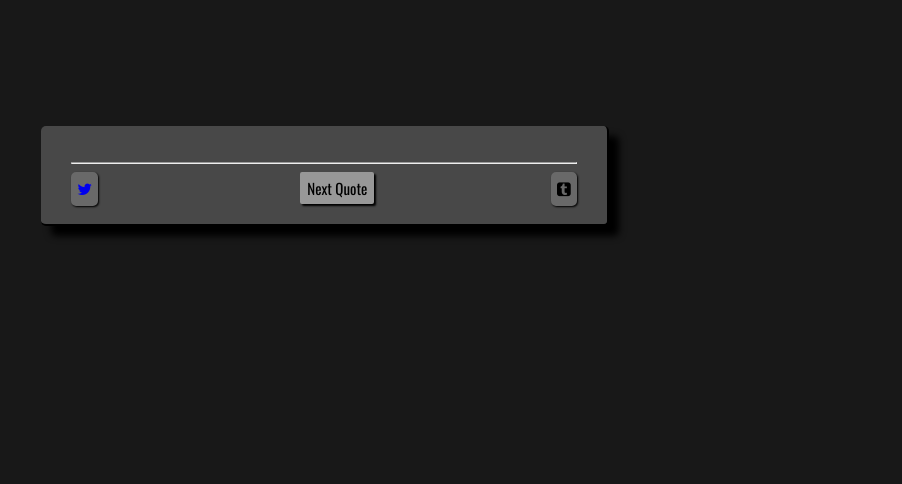
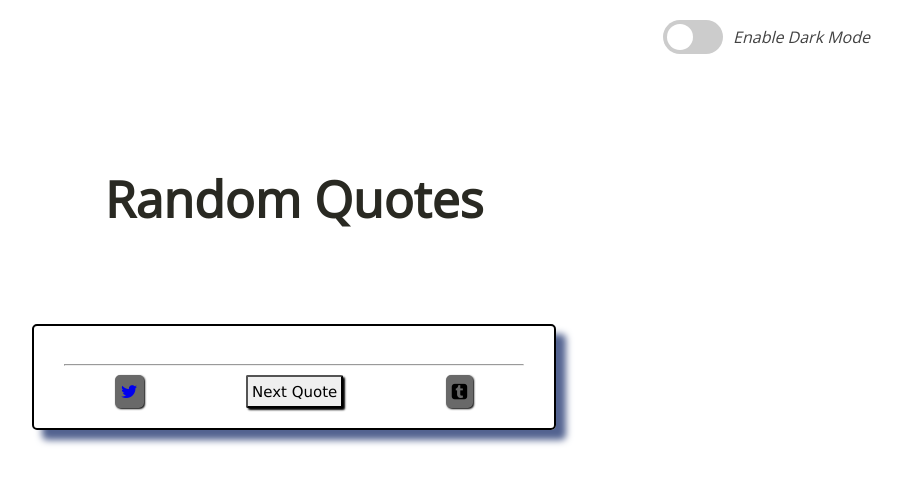
Before and after one commit to Mianto/Random-Quotes, a plain HTML site: page index.html in a window 1280 px wide. Shown: the whole page, without its empty margins (346-1248 px from the left). Drawn offline with nearby package versions, Linux system fonts and the light colour scheme; no server answers.

Commit message:
dark mode added and generator fixed

```diff
--- a/index.html
+++ b/index.html
@@ -9,15 +9,31 @@
     <script src="https://ajax.aspnetcdn.com/ajax/jQuery/jquery-3.2.1.min.js"></script>
 </head>
 <body>
-    <div id = "container">
-        <div id = "quote"></div>
-        <p class = "author"></p>
-        <hr/>
-        <button id = "next" onclick="">Next Quote</button>
+    <nav>
+        <div class="theme-switch-wrapper">
+             <label class="theme-switch" for="checkbox">
+          <input type="checkbox" id="checkbox" />
+          <div class="slider round"></div>
+        </label>
+          <em>Enable Dark Mode</em>
+        </div>
+
+    </nav>
 
 
-        <a class="twitter-share share" href="#"><i class="fa fa-twitter"></i></a>
-        <a class="tumblr-share share" href="#" target="_blank"><i class = "fa fa-tumblr-square"></i></a>
+
+    <div id="App">
+        <h1>Random Quotes</h1>
+        <div id = "container">
+            <div id = "quote"></div>
+            <p class = "author"></p>
+            <hr/>
+            <div class="lower">
+                <a class="twitter-share share" href="#"><i class="fa fa-twitter"></i></a>
+                <button id = "next" onclick="">Next Quote</button>
+                <a class="tumblr-share share" href="#" target="_blank"><i class = "fa fa-tumblr-square"></i></a>
+            </div>
+        </div>
     </div>
 
     <script type="text/javascript" src="index.js"></script>
--- a/index.js
+++ b/index.js
@@ -4,13 +4,10 @@ $(document).ready(function() {
 });
 function updateQuote(){
   $.ajax({
-      url: "https://andruxnet-random-famous-quotes.p.mashape.com?cat=famous",
+    url: "http://quotes.stormconsultancy.co.uk/random.json",
     method: "GET",
     dataType: "json",
     error: function(err) { alert(err); },
-      beforeSend: function(xhr){
-        xhr.setRequestHeader("X-Mashape-Authorization", "k41RJAjbdZmshe5gUSx4NwHMoYkap1SKYa9jsnjJ2hKtqiQcnt");
-      }
     }).done(function(data){
       $("#quote").text(data.quote);
       $(".author").text("- " + data.author);
@@ -18,3 +15,26 @@ $(document).ready(function() {
       $('.tumblr-share').attr('href', 'https://www.tumblr.com/widgets/share/tool?posttype=quote&tags=quotes&caption='+encodeURIComponent(data.quote)+'&content=' + encodeURIComponent(data.author)+'&canonicalUrl=https%3A%2F%2Fwww.tumblr.com%2Fbuttons&shareSource=tumblr_share_button');
     })
 }
+
+const toggleSwitch = document.querySelector('.theme-switch input[type="checkbox"]');
+const currentTheme = localStorage.getItem('theme');
+
+if (currentTheme) {
+    document.documentElement.setAttribute('data-theme', currentTheme);
+
+    if (currentTheme === 'dark') {
+        toggleSwitch.checked = true;
+    }
+}
+
+function switchTheme(e) {
+    if (e.target.checked) {
+        document.documentElement.setAttribute('data-theme', 'dark');
+        localStorage.setItem('theme', 'dark');
+    }
+    else {        document.documentElement.setAttribute('data-theme', 'light');
+          localStorage.setItem('theme', 'light');
+    }
+}
+
+toggleSwitch.addEventListener('change', switchTheme, false);
--- a/style.css
+++ b/style.css
@@ -1,34 +1,53 @@
 @import url('https://fonts.googleapis.com/css?family=Open+Sans|Oswald');
+
+:root {
+  --primary-color: #302AE6;
+  --secondary-color: #536390;
+  --font-color: #424242;
+  --bg-color: #fff;
+  --heading-color: #292922;
+}
+
+[data-theme="dark"] {
+  --primary-color: #9A97F3;
+  --secondary-color: #818cab;
+  --font-color: #e1e1ff;
+  --bg-color: #161625;
+  --heading-color: #818cab;
+}
+
 #container{
-  background-color:#484848;
+  /* background-color:#484848; */
   width:40%;
-  margin-left:30%;
-  margin-top:10%;
+  font-family: 'Lucida Sans', 'Lucida Sans Regular', 'Lucida Grande', 'Lucida Sans Unicode', Geneva, Verdana, sans-serif;
+  margin-top: 5%;
   padding: 20px 30px;
-  border-right:2px solid black;
-  border-bottom:2px solid black;
+  border:2px solid black;
   border-radius:5px;
-  box-shadow:10px 10px 7px ;
+  box-shadow:10px 10px 7px var(--secondary-color);
 }
 .author{
   text-align: right;
 }
 
 #next{
-  margin-left: 40%;
-  background-color: #989898;
-  border:3px solid #989898;
+  /* background-color: #989898;
+  border:3px solid #989898; */
   border-radius: 2px;
   padding: 2px 4px 2px 4px;
   font-size: 15px;
   box-shadow: 2px 2px 2px;
-  font-family: 'Oswald', sans-serif;
+  font-family: 'Lucida Sans', 'Lucida Sans Regular', 'Lucida Grande', 'Lucida Sans Unicode', Geneva, Verdana, sans-serif;
+  cursor: pointer;
 }
-.twitter-share{
-  float: left;
+
+.lower {
+  display: flex;
+  flex-direction: row;
+  justify-content: space-around;
 }
+
 .tumblr-share{
-  float: right;
   color: black;
 }
 .share{
@@ -39,6 +58,97 @@
   text-decoration: none;
 }
 body{
-  background-color:#181818;
-  font-family: 'Open Sans', sans-serif;;
+  background-color: var(--bg-color);
+  color: var(--font-color);
+  font-family: 'Open Sans', sans-serif;
+  max-width: 90%;
+  margin: 0 auto;
+  font-size: calc(1rem + 0.25vh);
 }
+h1 {
+  font-size: 50px;
+  text-align: center;
+  color: var(--heading-color);
+}
+#App {
+  margin-top: 5%;
+  display: flex;
+  align-items: center;
+  flex-direction: column;
+  justify-content: center;
+}
+
+
+nav {
+  display: flex;
+  justify-content: flex-end;
+  padding: 20px 0;
+}
+
+/*slider switch css */
+.theme-switch-wrapper {
+  display: flex;
+  align-items: center;
+
+  em {
+    margin-left: 10px;
+    font-size: 1rem;
+  }
+}
+.theme-switch {
+  display: inline-block;
+  height: 34px;
+  position: relative;
+  width: 60px;
+}
+
+.theme-switch input {
+  display:none;
+}
+
+.slider {
+  background-color: #ccc;
+  bottom: 0;
+  cursor: pointer;
+  left: 0;
+  position: absolute;
+  right: 0;
+  top: 0;
+  transition: .4s;
+}
+
+.slider:before {
+  background-color: #fff;
+  bottom: 4px;
+  content: "";
+  height: 26px;
+  left: 4px;
+  position: absolute;
+  transition: .4s;
+  width: 26px;
+}
+
+input:checked + .slider {
+  background-color: #66bb6a;
+}
+
+input:checked + .slider:before {
+  transform: translateX(26px);
+}
+
+.slider.round {
+  border-radius: 34px;
+}
+
+.slider.round:before {
+  border-radius: 50%;
+}
+
+@media only screen and (max-device-width: 480px) {
+  h1 {
+    font-size: x-large;
+  }
+  #container {
+    width: 80%;
+  }
+}
```
Lines whose indentation alone changed are shown as unchanged.
